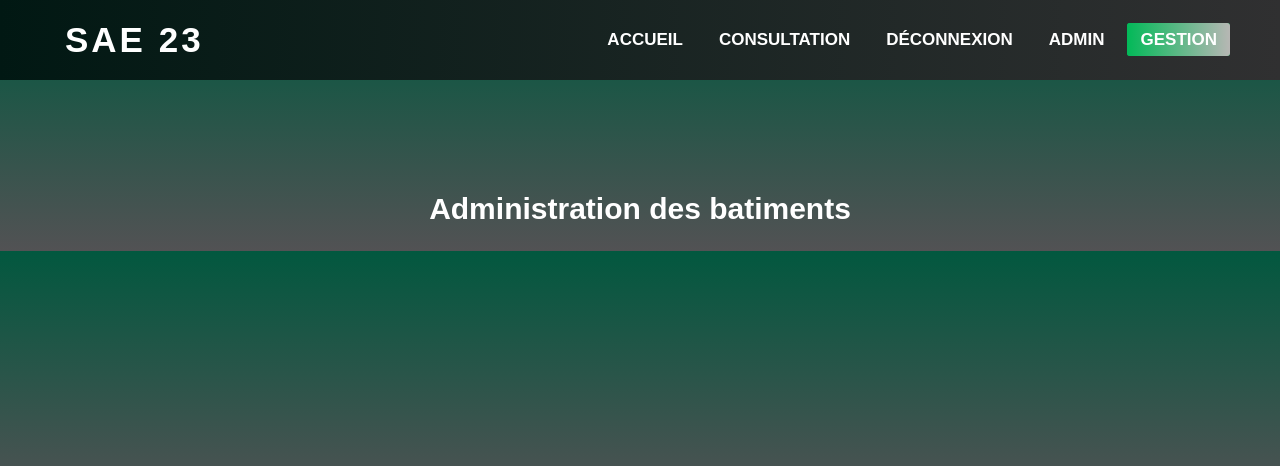
After one commit to staringhan/SAE23, a PHP site: page /gestion.html in a window 1280 px wide. The commit adds this page. Shown: the top 466 px of the page. Run offline with PHP 8.4, Linux system fonts and the light colour scheme; some web fonts are replaced.

Commit message:
Ajout de la page gestion + Modif de page admin
Readaptation de la page admin.php
Modification des liens de la page connexion.php
Ajout de la page Gestion mais elle est vierge
Readaptation du style

```diff
--- a/connexion.php
+++ b/connexion.php
@@ -36,6 +36,9 @@ if (isset($_SESSION['gestionnaire']) && $_SESSION['gestionnaire'] === true) {
         <li><a href="index.php">Accueil</a></li>
         <li><a href="consultation.html">Consultation</a></li>
         <li><a class="current" href="#">Connexion</a></li>
+        <li><a href="admin.php">Admin</a></li>
+        <li><a href="gestion.html">Gestion</a></li>
+
       </ul>
     </nav>
 
--- /dev/null
+++ b/gestion.html
@@ -0,0 +1,37 @@
+<!DOCTYPE html>
+<html lang="fr">
+ <head>
+  <title>Gestion</title>
+  <meta charset="utf-8">
+  <meta name="author" content="Daniel Halidi">
+  <meta name="description" content="SAE 23, Accueil">
+  <meta name="keywords" content="HTML, CSS">
+  <link rel="stylesheet" type="text/css" href="./styles/style23.css" media="screen">
+  <meta content="width=device-width, initial-scale=1" name="viewport">
+</head>
+
+<body>
+	<header>
+
+		<label class="Name">SAE 23</label>
+		<input class="side-menu" type="checkbox" id="side-menu">
+        <label class="hamb" for="side-menu"><span class="hamb-line"></span></label>
+
+	<nav>
+
+
+        <ul>
+            <li><a href="index.html">Accueil</a></li>
+            <li><a href="consultation.html">Consultation</a></li>
+            <li><a href="connexion.php">Déconnexion</a></li>
+            <li><a href="administration.html">Admin</a></li>
+            <li><a class="current" href="#">Gestion</a></li>
+        </ul>
+
+    </nav>
+	</header>
+
+<main>
+
+
+    <h2 class="hautpage">Administration des batiments</h2>
--- a/index.php
+++ b/index.php
@@ -43,7 +43,7 @@
 </section >
 
 <section>
-    <h3> Batiments </h3>
+    <h3>Voici les bâtiments gérés </h3>
 
     <?php
 
--- a/styles/style23.css
+++ b/styles/style23.css
@@ -164,10 +165,24 @@ dt{
 }
 
 h2{
-	text-align: left;
-	font-size: 35px;
+	text-align: center;
+	font-size: 30px;
+
 }
 
+.valid{
+	background-color: transparent;
+	margin: auto;
+
+}
+
+input{
+	font-size: 15px;
+	background-color: green;
+	width: 50%;
+	text-align: center;
+	border-radius: 20px;
+}
 h3{
 	text-align: center;
 	font-size: 30px;
@@ -181,6 +196,10 @@ ul h3{
 	color:white;
 }
 
+.hautpage{
+
+	margin-top: 15%;
+}
 
 h5{
 	text-align: left;
```
Also changed, not shown: other parts of styles/style23.css (+11 -27 lines), admin.php (+86 -6 lines).
